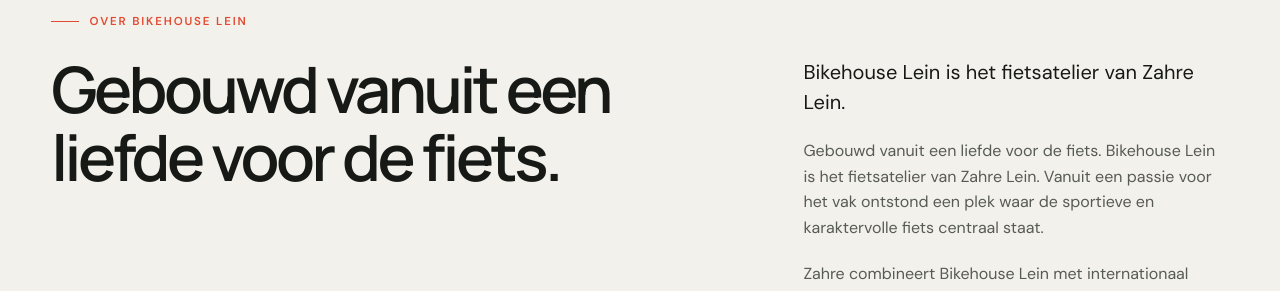
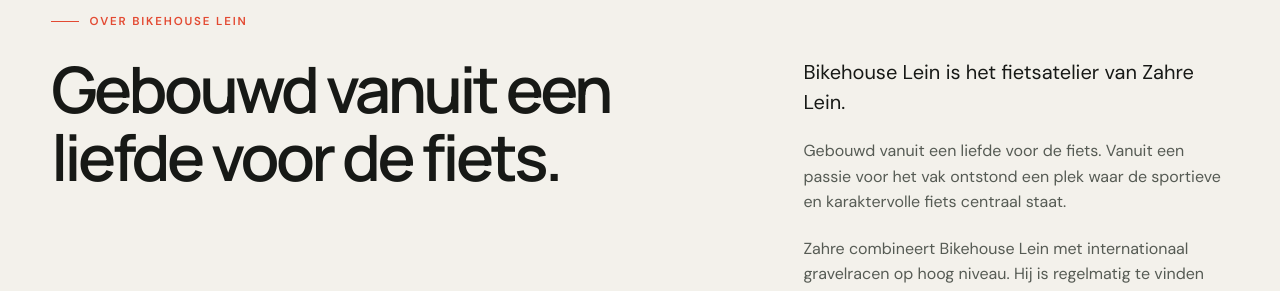
Before and after one commit to simonbwone101/fietsherstel-website, a React (Vite) app: page / in a window 1280 px wide. Shown: the part 1940-2231 px from the top of the page. Built offline with nearby package versions, Linux system fonts and the light colour scheme.

Commit message:
Refactor paragraph for clarity and conciseness

```diff
--- a/src/App.tsx
+++ b/src/App.tsx
@@ -196,7 +196,7 @@ export default function App() {
                 Bikehouse Lein is het fietsatelier van Zahre Lein.
               </p>
               <p>
-                Gebouwd vanuit een liefde voor de fiets. Bikehouse Lein is het fietsatelier van Zahre Lein. Vanuit een passie voor het vak ontstond een plek waar de sportieve en karaktervolle fiets centraal staat.
+                Gebouwd vanuit een liefde voor de fiets. Vanuit een passie voor het vak ontstond een plek waar de sportieve en karaktervolle fiets centraal staat.
               </p>
               <p>
                Zahre combineert Bikehouse Lein met internationaal gravelracen op hoog niveau. Hij is regelmatig te vinden aan de startlijn van grote wedstrijden zoals de Gravel Earth Series en de UCI Gravel World Series.
```
